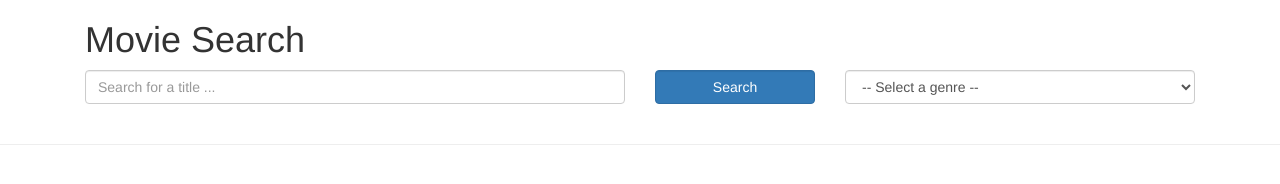
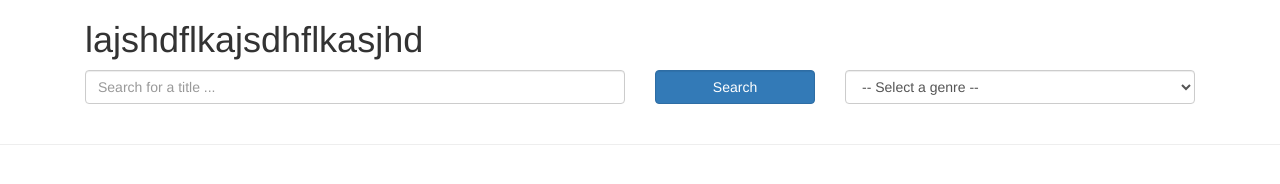
Before and after one commit to johnmberger/movie-search, a website: page src/index.html in a window 1280 px wide. Drawn offline with nearby package versions, Linux system fonts and the light colour scheme; no server answers.

Commit message:
trying to break git

```diff
--- a/src/index.html
+++ b/src/index.html
@@ -10,7 +10,7 @@
   <body>
     <div class="container">
       <div class="col-md-12">
-        <h1>Movie Search</h1>
+        <h1>lajshdflkajsdhflkasjhd</h1>
       </div>
       <br>
       <form method="post">
```
